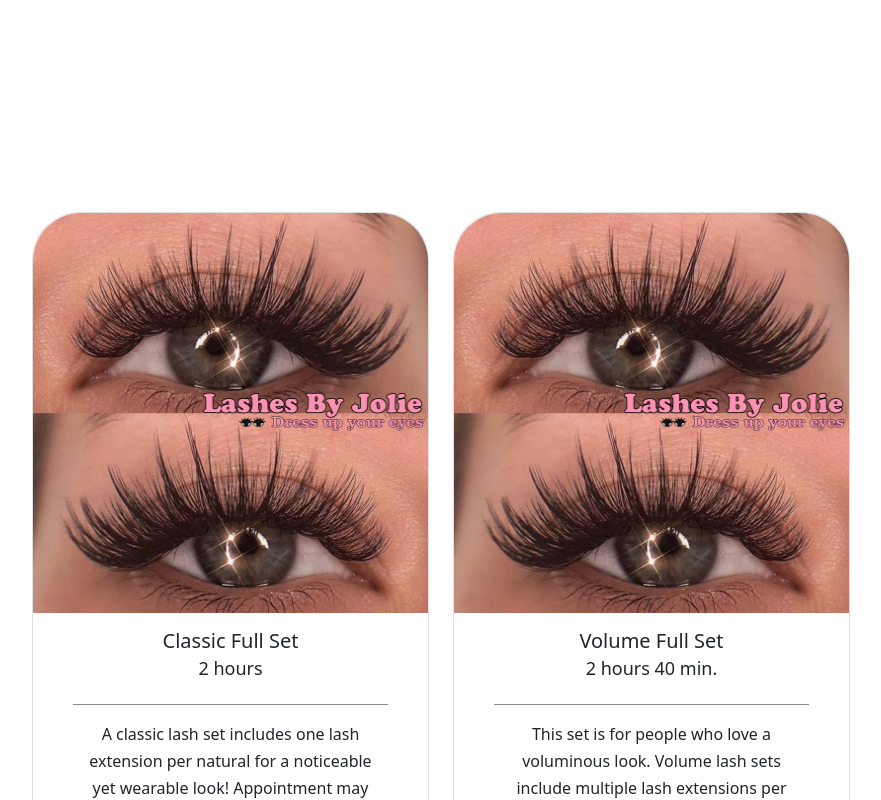
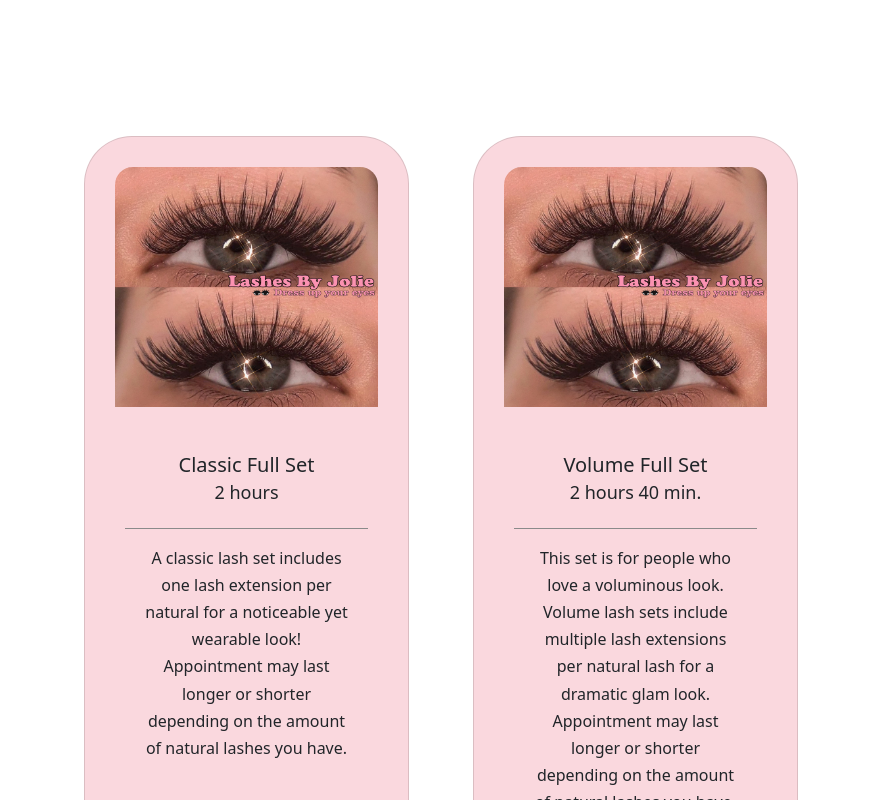
Before and after one commit to rhubbuck/react-lashes-website, a React (Create React App) app in the folder react-lashes-website/: page / in a window 1280 px wide. Shown: the part 1420-2220 px from the top of the page, without its empty margins (199-1080 px from the left). Built offline with nearby package versions, Linux system fonts and the light colour scheme.

Commit message:
services and nav styling

```diff
--- a/react-lashes-website/src/Footer.js
+++ b/react-lashes-website/src/Footer.js
@@ -45,10 +45,10 @@ const Footer = () => {
             Useful links
           </h6>
           <p>
-            <a href="#!" class="text-reset">Pricing</a>
+            <a href="#!" class="text-reset">About</a>
           </p>
           <p>
-            <a href="#!" class="text-reset">About</a>
+            <a href="#!" class="text-reset">Services</a>
           </p>
           <p>
             <a href="#!" class="text-reset">Photos</a>
--- a/react-lashes-website/src/Nav.css
+++ b/react-lashes-website/src/Nav.css
@@ -4,6 +4,13 @@
   position: fixed;
   color: #fff;
   width: 100%;
+  transition-timing-function: ease-in;
+  transition: all 0.3s;
+  z-index: 2;
+}
+
+.nav-color {
+  background-color: rgb(250, 216, 222);
 }
 
 .container-fluid {
--- a/react-lashes-website/src/Nav.js
+++ b/react-lashes-website/src/Nav.js
@@ -1,10 +1,24 @@
-import React from 'react';
+import React, { useEffect, useState } from 'react';
 import './Nav.css';
 import { Nav } from 'react-bootstrap';
 
 const Navbar = () => {
+
+  const [show, handleShow] = useState(false);
+
+  useEffect(() => {
+    window.addEventListener('scroll', () => {
+        if (window.scrollY > 100) {
+            handleShow(true);
+        } else handleShow(false);
+    });
+    return () => {
+        window.removeEventListener('scroll');
+    };
+}, []);
+
   return (
-    <nav class="navbar navbar-transparent">
+    <nav className={`navbar navbar-transparent ${show && "nav-color"}`}>
         <div class="container-fluid">
             {/* <span class="navbar-brand mb-0 h1">Navbar</span> */}
             <h1>Logo</h1>
--- a/react-lashes-website/src/Services.css
+++ b/react-lashes-website/src/Services.css
@@ -1,15 +1,18 @@
 .services-wrapper {
-  margin: 12rem;
+  margin: 6rem 14rem;
 }
 
 .card-image {
-  height: 400px;
+  height: 300px;
   border-radius: 3rem 3rem 0 0;
+  padding: 30px;
 }
 
 .service-card {
   border-radius: 3rem;
-  min-height: 750px;
+  min-height: 600px;
+  margin: 20px;
+  background-color: rgb(250, 216, 222);
 }
 
 .card-time {
@@ -37,6 +40,3 @@
   border-bottom: 1px solid rgb(138, 138, 138);
   line-height: 1.7;
 }
-
-.card-title {
-}
```
